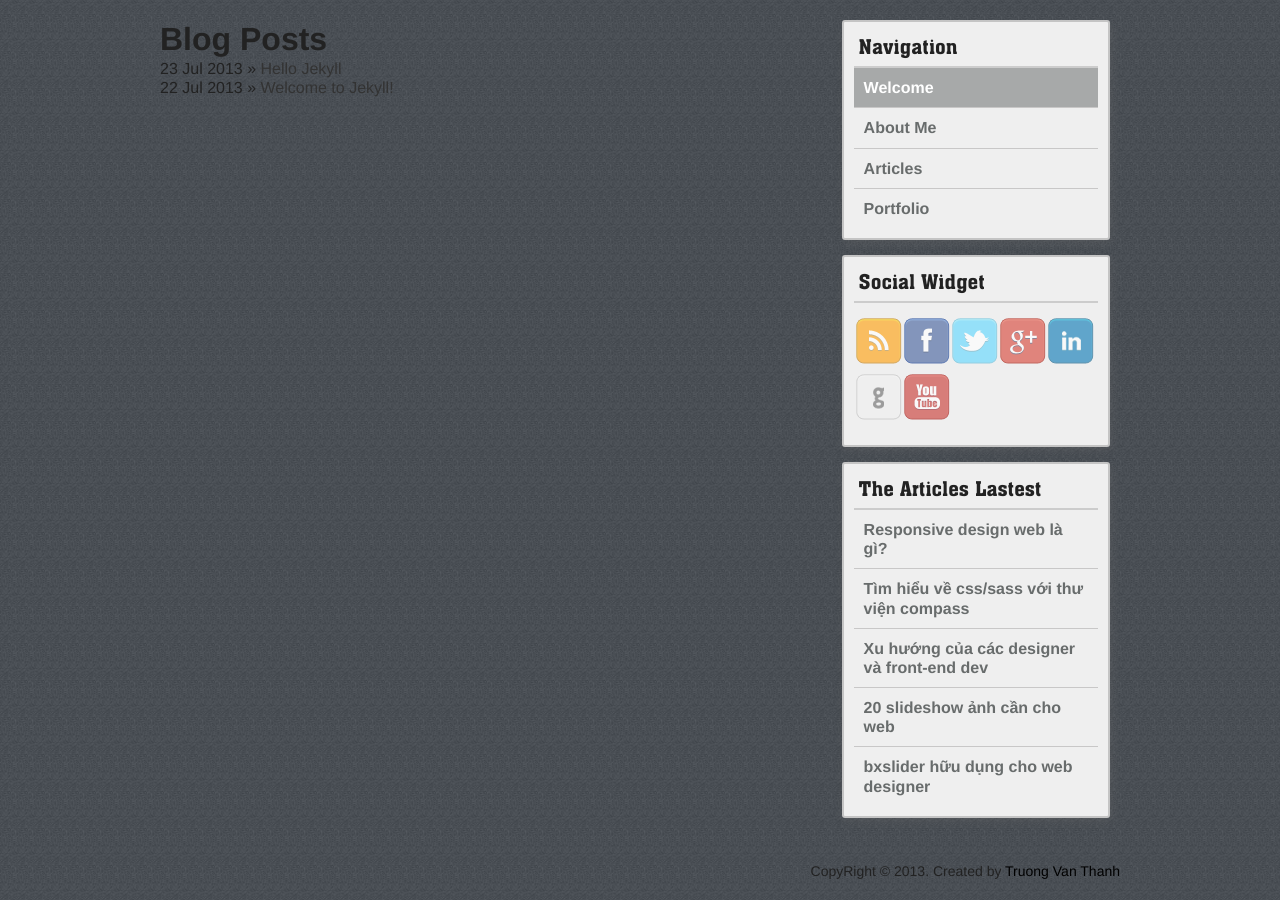
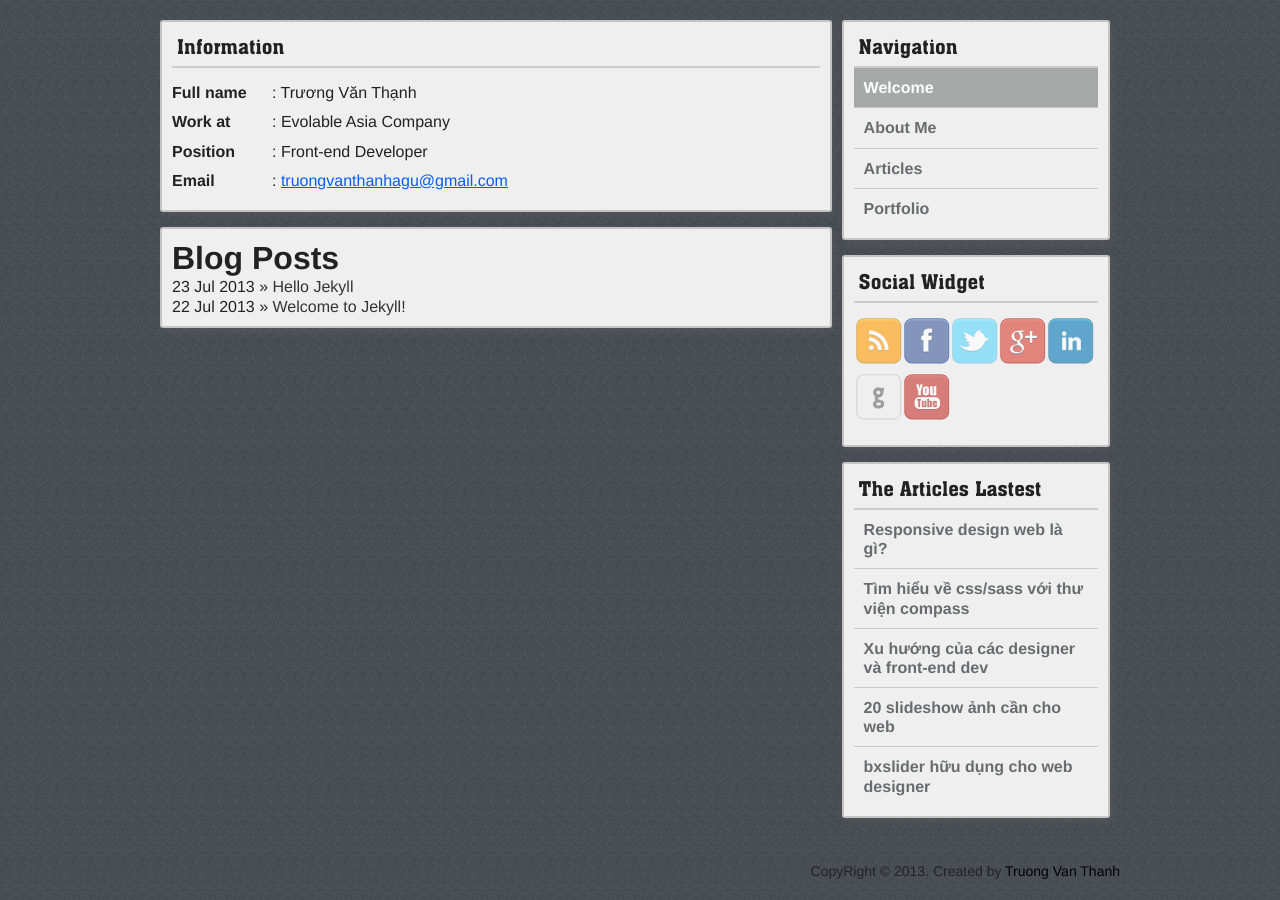
Before and after one commit to tvthanh/tvthanh.github.io, a Jekyll site: the page built from index.html, in a window 1280 px wide, cut to the strip 174-1074 px from the top of the page. Built offline with Jekyll 4.4.1, drawn with Linux system fonts in a browser that asks for light colours.

Commit message:
add information.html

```diff
--- /dev/null
+++ b/_includes/information.html
@@ -0,0 +1,10 @@
+<div class="box block">
+	<h2 class="title">Information</h2>
+	<div class="info-detail">
+		<p><b>Full name</b>: Trương Văn Thạnh</p>
+		<p><b>Work at</b>: Evolable Asia Company</p>
+		<p><b>Position</b>: Front-end Developer</p>
+		<p><b>Email</b>: <a class="mail-me" href="mailto:truongvanthanhagu@gmail.com">truongvanthanhagu@gmail.com</a></p>
+		<!-- <p><b>Maxim</b>: Luôn vận dụng chữ "NHẪN" trong cuộc sống và công việc</p> -->
+	</div>
+</div>
--- a/_layouts/default.html
+++ b/_layouts/default.html
@@ -3,7 +3,10 @@
 <div class="content">
   <div class="container">
     <div class="main">
-    {{ content }}
+    {% include information.html %}
+    <div class="box block">
+    	{{ content }}
+    </div>
     </div>
     {% include sidebar.html %}
   </div>
```
